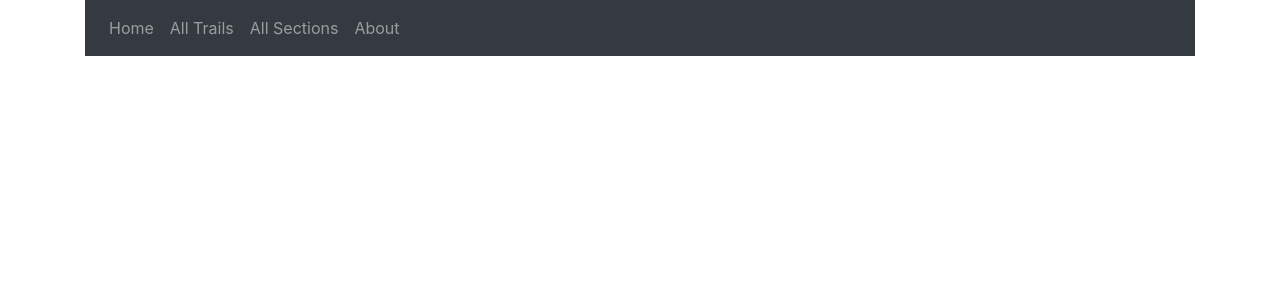
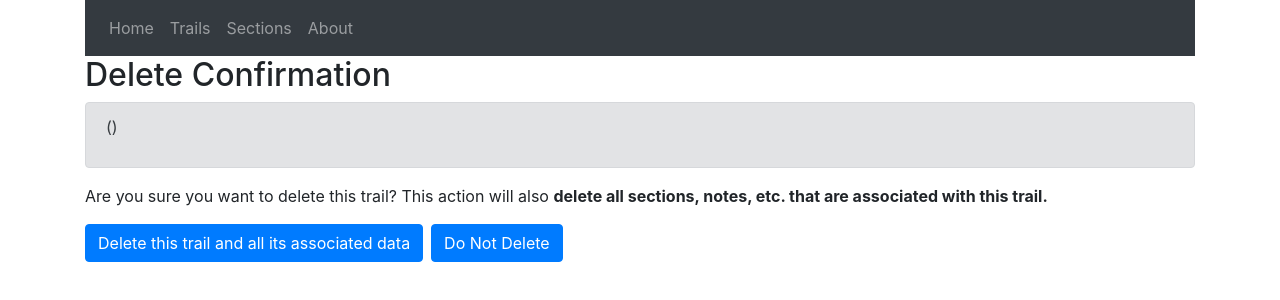
Before and after one commit to nikitakuckuck/thru-hike-logistics, a React (Create React App) app in the folder thru-hike-client/: page /trails/delete/1 in a window 1280 px wide. Shown: the top 300 px of the page. Built offline with nearby package versions, Linux system fonts and the light colour scheme; no server answers.

Commit message:
trail edit and delete

```diff
--- a/thru-hike-client/src/App.js
+++ b/thru-hike-client/src/App.js
@@ -2,6 +2,7 @@
 import {BrowserRouter as Router, Route, Link, Switch } from "react-router-dom";
 import About from "./components/About";
 import Home from "./components/Home";
+import TrailDeleteConfirmation from "./components/TrailDeleteConfirmation";
 import TrailDisplay from './components/TrailDisplay';
 import TrailForm from './components/TrailForm';
 import TrailSectionDisplay from './components/TrailSectionDisplay';
@@ -20,10 +21,10 @@ function App() {
                 <Link to="/" className="nav-link">Home</Link>
               </li>
               <li className="nav-item">
-                <Link to="/trails" className="nav-link">All Trails</Link>
+                <Link to="/trails" className="nav-link">Trails</Link>
               </li>
               <li className="nav-item">
-                <Link to="/sections" className="nav-link">All Sections</Link>
+                <Link to="/sections" className="nav-link">Sections</Link>
               </li>
               <li className="nav-item">
                 <Link to="/about" className="nav-link">About</Link>
@@ -42,6 +43,9 @@ function App() {
           <Route path={["/trails/add", "/trails/edit/:editTrailId"]}>
             <TrailForm/>
           </Route>
+          <Route path={"/trails/delete/:deleteTrailId"}>
+            <TrailDeleteConfirmation/>
+          </Route>
           <Route path="/sections">
             <TrailSectionDisplay/>
           </Route>
--- a/thru-hike-client/src/components/Trail.js
+++ b/thru-hike-client/src/components/Trail.js
@@ -1,12 +1,19 @@
+import { useHistory } from "react-router-dom";
+
 function Trail({trail, editMode}){
+    const history = useHistory();
+
+    const handleEditClick = ()=> history.push(`/trails/edit/${trail.trailId}`);
+
+    const handleDeleteClick = () => history.push(`/trails/delete/${trail.trailId}`);
 
 
     return (<>
     <tr>
         <td>{trail.trailName } ({trail.trailAbbreviation})</td>
-        <td>{editMode === true ? <button className="btn btn-primary btn btn-sm mr-2" >Edit</button>
+        <td>{editMode === true ? <button className="btn btn-primary btn btn-sm mr-2" onClick={handleEditClick}>Edit</button>
          : null}
-         {editMode === true ? <button className="btn btn-primary btn btn-sm">Delete</button>
+         {editMode === true ? <button className="btn btn-primary btn btn-sm" onClick={handleDeleteClick}>Delete</button>
          : null}
 
         </td>
--- /dev/null
+++ b/thru-hike-client/src/components/TrailDeleteConfirmation.js
@@ -0,0 +1,74 @@
+import { useEffect, useState } from "react";
+import { useHistory, useParams } from "react-router-dom";
+
+const DEFAULT_TRAIL = {trailId: 0, trailName: '', trailAbbreviation: ''};
+
+function TrailDeleteConfirmation (){
+    const [trail, setTrail] = useState(DEFAULT_TRAIL);
+    const history = useHistory();
+    const {deleteTrailId} = useParams();
+
+    const handleCancelDelete = ()=>history.push("/trails");
+
+    useEffect(()=>{
+        if(deleteTrailId){
+            fetch(`http://localhost:8080/api/trail/${deleteTrailId}`)
+            .then(resp =>{
+                switch(resp.status){
+                    case 200:
+                        return resp.json();
+                    case 404:
+                            //add not found routing
+                        break;
+                    default:
+                        return Promise.reject("Something has gone wrong.");
+                }
+            })
+            .then(body =>{
+                setTrail(body);
+            })
+            .catch(err=>console.log("Error: ", err));
+        }
+    }, [deleteTrailId]);
+
+    const handleConfirmDelete = () => {
+        const init = {
+            method: 'DELETE'
+        };
+        fetch(`http://localhost:8080/api/trail/${deleteTrailId}`, init)
+        .then(resp =>{
+            switch(resp.status){
+                case 204:
+                    return null;
+                case 404:
+                    //add routing to not found pg
+                    break;
+                default:
+                    return Promise.reject("Something has gone wrong.");
+
+            }
+        })
+        .then(resp =>{
+            if(!resp){
+                history.push('/trails');
+            } else{
+                //add not found routing
+            }
+        })
+        .catch(err=>console.log("Error: ", err));
+    }
+
+    return(<>
+    <h2>Delete Confirmation</h2>
+    <div className="alert alert-secondary" role="alert">
+        <p>{trail.trailName } ({trail.trailAbbreviation})</p>
+    </div>
+    <p>Are you sure you want to delete this trail? This action will also <strong>delete all sections, notes, etc. that are associated with this trail.</strong></p>
+    <div>
+        <button type="button" className="btn btn-primary mr-2" onClick={handleConfirmDelete}>Delete this trail and all its associated data</button>
+        <button type="button" className="btn btn-primary" onClick={handleCancelDelete}>Do Not Delete</button>
+    </div>
+
+    </>)
+}
+export default TrailDeleteConfirmation;
--- a/thru-hike-client/src/components/TrailDisplay.js
+++ b/thru-hike-client/src/components/TrailDisplay.js
@@ -2,8 +2,7 @@ import { useEffect, useState } from "react";
 import { useHistory } from "react-router-dom";
 import Trail from "./Trail";
 
-const DEFAULT_TRAILS = []
-const DEFAULT_EDIT_MODE = false;
+const DEFAULT_TRAILS = [];
 
 function TrailDisplay(){
     const [trails, setTrails]= useState(DEFAULT_TRAILS);
--- a/thru-hike-client/src/components/TrailForm.js
+++ b/thru-hike-client/src/components/TrailForm.js
@@ -57,15 +57,13 @@ function TrailForm (){
     }
 
     const updateTrail = ()=>{
-        const updateTrail = {trailId: editTrailId,...trail};
+
         const init = {
             method: 'PUT',
-            headers: {
-                'Content-Type': 'application/json'
-            },
-            body: JSON.stringify({updateTrail})
+            headers: {'Content-Type':'application/json'},
+            body: JSON.stringify(trail)
         };
-        fetch(`http://localhost:8080/api/trail/${editTrailId}`, init)
+        fetch(`http://localhost:8080/api/trail/${editTrailId}`,init)
         .then(resp =>{
             if(resp.status === 204){
                 return null;
```
Also changed, not shown: 1 other file (tests, documents, lock files or other folders).
